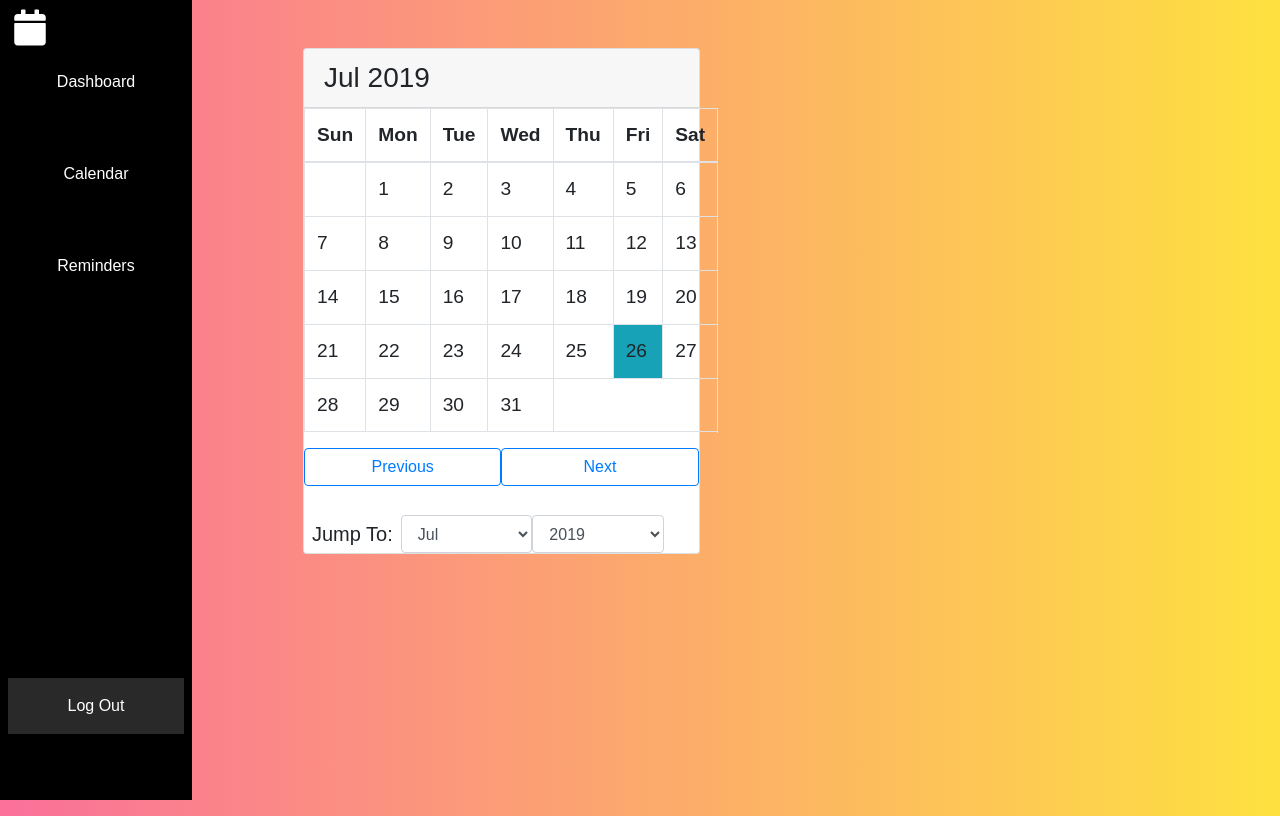
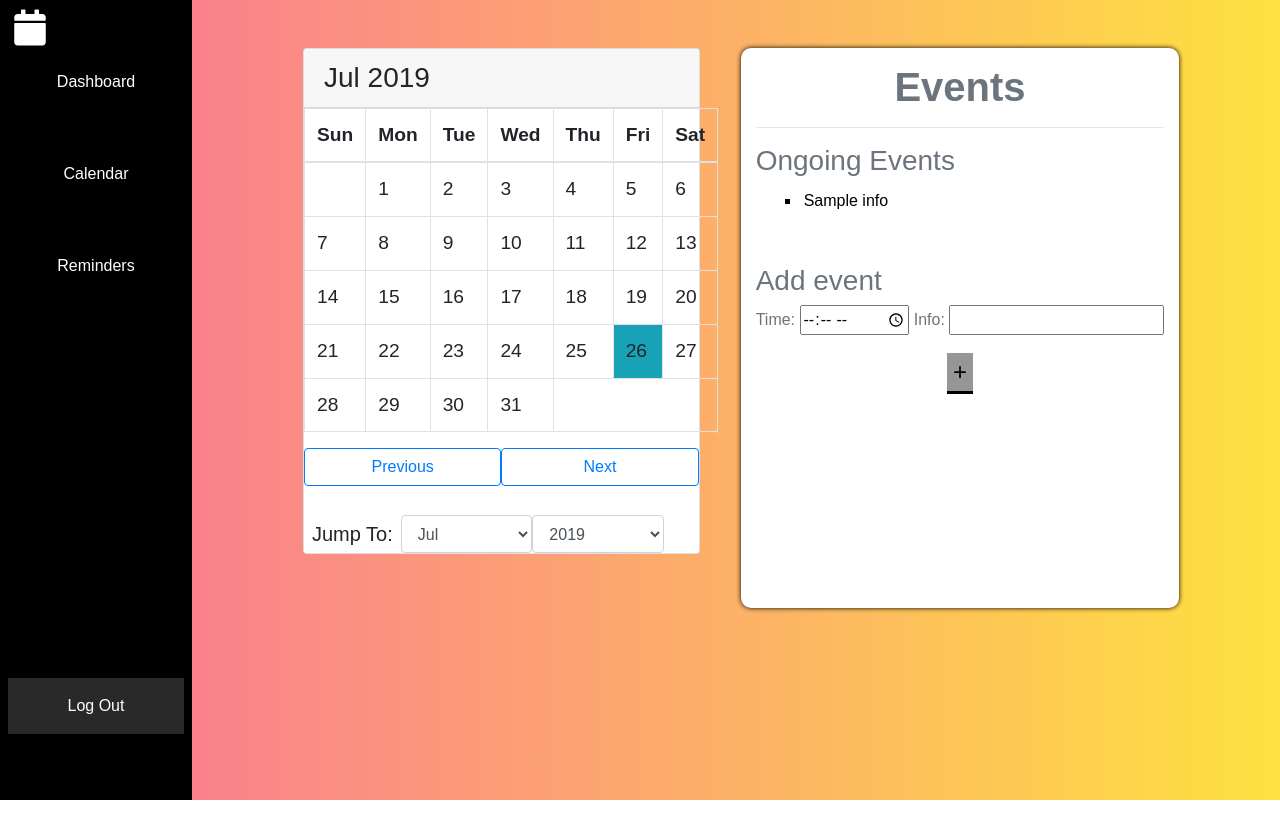
Before and after one commit to cssi-nyc-2019/team11a, a Python web app: template templates/calendar.html in a window 1280 px wide. Run offline with Jinja, Linux system fonts and the light colour scheme; the template is opened without the code that fills it: most values are stand-ins (such as "Sample title", 1, 10 or a date in 2020); some libraries are stand-ins or nearby versions; some web fonts are replaced.

Commit message:
Fully functional login and calendar almost done

```diff
--- a/js/script.js
+++ b/js/script.js
@@ -95,12 +95,33 @@ function showCalendar(month, year) {
 
 
 function onClick(event){
+    const cells=document.querySelectorAll('td');
+    const eventsAdd=document.querySelector('.add');
+
+  //eventsAdd.classList.remove('hidden');
+    for(let i=0;i<cells.length;i++){
+        cells[i].classList.remove('bg-info');
+    }
+
     let id=event.target.id;
-    const xhr= new XMLHttpRequest();
-    xhr.open('post','/calendar');
-    xhr.setRequestHeader("Content-type","application/x-www-form-urlencoded");
-    xhr.send(`date=${id}`);
-
-    console.log(id);
+    event.target.classList.add('bg-info');
 
 }
+
+
+function onSubmit(event){
+    event.preventDefault();
+    const activeCell=document.querySelector('.bg-info');
+    const time=document.querySelector('#time').value;
+    const info=document.querySelector('#info').value;
+    let id=activeCell.id;
+    console.log(id);
+    $.post('/calendar',{'date':id,'info':info,'time':time});
+    document.querySelector('#time').value="";
+    document.querySelector('#info').value="";
+}
+
+
+
+const form=document.querySelector('.add form');
+form.addEventListener('submit',onSubmit);
--- a/styles/calendar.css
+++ b/styles/calendar.css
@@ -6,6 +6,7 @@
 
   --gradient:linear-gradient(to right, #fa709a 0%, #fee140 100%);
   --font: Fascinate;
+  --font-color:#969696;
 }
 
 body{
@@ -18,6 +19,11 @@ body{
   font-style: normal;
 
   margin: 0;
+}
+
+.grid{
+  display: grid       !important;
+  grid-template-columns: 1fr 1fr        !important;
 }
 
 .home {
@@ -59,26 +65,63 @@ body{
 }
 
 .sidenav li a:hover{
-  color: #969696;
+  color: var(--font-color);
 }
 
-/*
-.grid{
-  display: grid;
-  grid-template-columns:0% 110% 35%;
-
-}
-
-.events-list{
-  background-color: white;
-}
-.container{
-  align-self: start;
-  font-size: 1.5rem;
-}*/
 .container{
   position: absolute;
   top: 0;
   left:18rem;
   font-size: 1.2rem;
 }
+
+.events-section{
+  justify-self:center;
+  height:70%;
+  margin-top: 3rem;
+  background-color: white;
+  color:#6c757d;
+  border-radius: 10px;
+  padding: 15px;
+  box-shadow: 0 0 5px black;
+}
+
+
+.events-section ul li{
+  list-style: square;
+  background-color: white;
+  border-radius: 2px;
+  color: black;
+  margin:5px;
+  padding: 3px;
+}
+
+.ongoing h1{
+  text-align: center;
+  font-weight: bold;
+}
+
+.add{
+  margin-top: 3rem;
+}
+
+.add button{
+  display: block;
+  background-color: var(--font-color);
+  color:black;
+  font-size: 1.5rem;
+  margin:10px auto;
+  border:none;
+  box-shadow: 0 3px 0 black;
+
+}
+
+.add button:hover{
+  box-shadow: 0 1px 0 black;
+}
+
+
+
+.hidden{
+  display: none;
+}
--- a/templates/calendar.html
+++ b/templates/calendar.html
@@ -9,7 +9,7 @@
 <link rel="stylesheet" type="text/css" href="/styles/calendar.css">
 </head>
 <body>
-
+<div class="grid">
 <div class="sidenav">
 
 		<ul>
@@ -120,11 +120,28 @@
         </select></form></div>
 </div>
 
-<div class="events-list">
-	<ul></ul>
+<div class="events-section">
+	<div class="ongoing">
+	<h1>Events</h1>
+	<hr>
+	<h3>Ongoing Events</h3>
+	<ul>
+		{%for event in events%}
+		<li>{{event.info}}</li>
+		{%endfor%}
+	</ul>
+</div>
+	<div class="add">
+	<h3>Add event</h3>
+	<form>
+		<label>Time: <input id="time" type="time" name="event-time"></label>
+		<label>Info: <input id="info" type="text" name="event-info"></label>
+		<button type="submit">+</button>
+	</form>
+</div>
 </div>
 
-
+</div>
 
 <script type="text/javascript" src="/js/script.js"></script>
 
@@ -139,7 +156,7 @@
         integrity="sha384-uefMccjFJAIv6A+rW+L4AHf99KvxDjWSu1z9VI8SKNVmz4sk7buKt/6v9KI65qnm"
         crossorigin="anonymous"></script>
 
-
+<script src="https://ajax.googleapis.com/ajax/libs/jquery/3.4.1/jquery.min.js"></script>
 
 </body>
 </html>
--- a/templates/dashboard.html
+++ b/templates/dashboard.html
@@ -23,7 +23,7 @@
       <br>
 			<li><a href="/reminders">Reminders</a></li>
 
-			<li><a style="background-color: #292929; padding: 16px; margin: 8px; margin-top: 400px;" href="/">Log Out</a></li>
+			<li><a style="background-color: #292929; padding: 16px; margin: 8px; margin-top: 400px;" href="/logout">Log Out</a></li>
 		</ul>
   	</div>
 
--- a/templates/login.html
+++ b/templates/login.html
@@ -18,7 +18,7 @@
 			</div>
 		</nav>
 		<div class="text-center" id="signin">
-			<form class="form-signin" method="post" action="/dashboard">
+			<form class="form-signin" method="post" action="/login">
 				<h1 class="h3 mb-3 font-weight-normal">Please Log in</h1>
 				<label for="inputEmail" class="sr-only">Username</label>
 				<input type="username" name="username" id="inputEmail" class="form-control" placeholder="Username" required="" autofocus="">
@@ -30,8 +30,10 @@
 					</label>
 				</div>
 
-				<button id="get_start"class="btn btn-lg btn-primary btn-block" type="submit">Sign in</button>
+				<button id="get_start" class="btn btn-lg btn-primary btn-block" type="submit">Sign in</button>
 				<p class="mt-5 mb-3 text-muted">© 2017-2019</p>
+
+
 			</form>
 		</div>
 	</body>
```
Also changed, not shown: main.py (+61 -45 lines), planner_models.py (+2 -5 lines), 2 other files.
